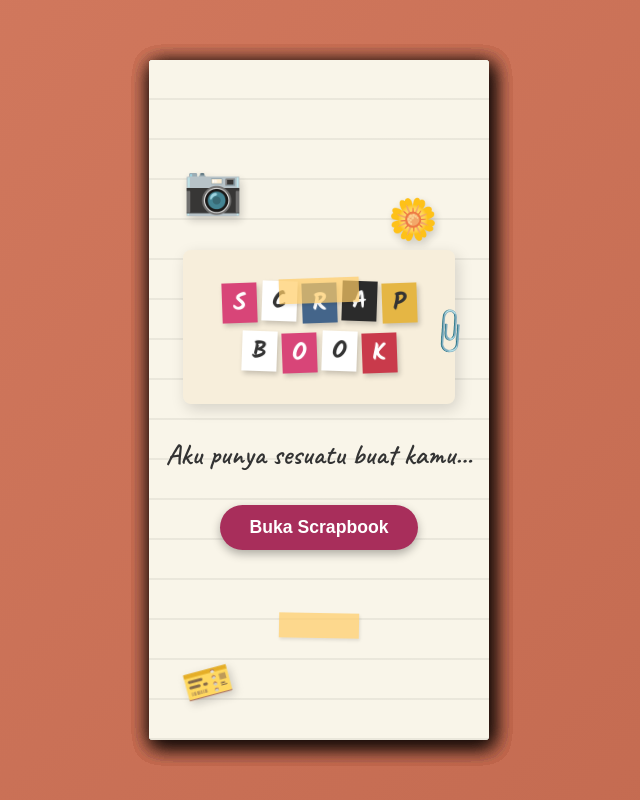
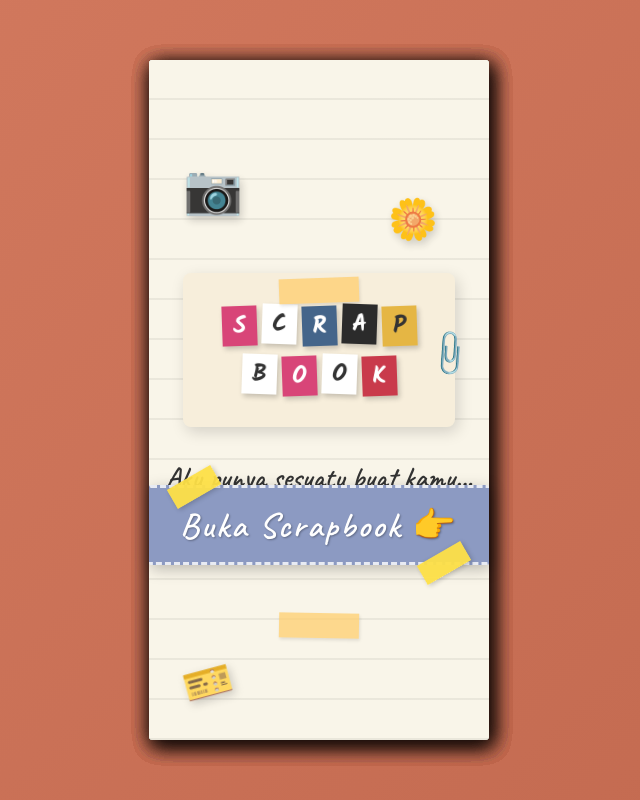
Before and after one commit to MakdumIbrohim/3d-happy-birthday-flipbook, a plain HTML site: page index.html in a window 1280 px wide. Both pictures are taken after a click on the button "▶ Putar Lagu & Buka". Shown: the whole page, without its empty margins (321-961 px from the left). Drawn offline with Linux system fonts and the light colour scheme.

Commit message:
feat: replace open button with a 3D swipe-to-peel interaction for opening the scrapbook

```diff
--- a/index.html
+++ b/index.html
@@ -251,7 +251,13 @@
                     <div class="tape tape-bottom"></div>
 
                     <p class="subtitle">Aku punya sesuatu buat kamu...</p>
-                    <button class="btn-open">Buka Scrapbook</button>
+                    <div class="swipe-open-container" id="swipeOpenContainer">
+                        <div class="swipe-plaster" id="swipePlaster">
+                            <div class="washi-tape top"></div>
+                            <div class="seal-text">Buka Scrapbook 👉</div>
+                            <div class="washi-tape bottom"></div>
+                        </div>
+                    </div>
                 </div>
             </div>
 
--- a/script.js
+++ b/script.js
@@ -2,7 +2,8 @@ document.addEventListener('DOMContentLoaded', () => {
     const musicOverlay = document.getElementById('music-overlay');
     const btnPlayMusic = document.getElementById('btn-play-music');
     const bgMusic = document.getElementById('bg-music');
-    const btnOpen = document.querySelector('.btn-open');
+    const swipePlaster = document.getElementById('swipePlaster');
+    const swipeContainer = document.getElementById('swipeOpenContainer');
     const giftBox = document.getElementById('giftBox');
     const finalCard = document.getElementById('finalCard');
     const page1 = document.getElementById('page1');
@@ -81,8 +82,45 @@ document.addEventListener('DOMContentLoaded', () => {
         book.classList.add('show-book');
     });
 
-    // Buka cover
-    btnOpen.addEventListener('click', () => {
+    // Logika Swipe Plaster (Pengganti Tombol Buka)
+    if (swipePlaster && swipeContainer) {
+        let isDraggingPlaster = false;
+        let startXPlaster = 0;
+        let currentXPlaster = 0;
+        let maxSlidePlaster = 0;
+
+        function startSwipePlaster(e) {
+            isDraggingPlaster = true;
+            startXPlaster = e.type.includes('mouse') ? e.pageX : e.touches[0].pageX;
+            maxSlidePlaster = swipeContainer.offsetWidth; // Menggunakan lebar container sebagai batas rotasi
+            swipePlaster.style.transition = 'none';
+            // Set titik poros di sebelah kanan agar seolah dikelupas dari kiri ke kanan!
+            swipePlaster.style.transformOrigin = 'right center';
+        }
+
+        function moveSwipePlaster(e) {
+            if (!isDraggingPlaster) return;
+            let x = e.type.includes('mouse') ? e.pageX : e.touches[0].pageX;
+            currentXPlaster = x - startXPlaster;
+            if (currentXPlaster < 0) currentXPlaster = 0;
+            if (currentXPlaster > maxSlidePlaster) currentXPlaster = maxSlidePlaster;
+
+            // Kalkulasi sudut putar (maksimal 110 derajat saat ditarik full) - lengkungan 3D
+            let peelAngle = (currentXPlaster / maxSlidePlaster) * 110;
+            swipePlaster.style.transform = `perspective(1000px) rotateY(${peelAngle}deg)`;
+        }
+
+        function endSwipePlaster() {
+            if (!isDraggingPlaster) return;
+            isDraggingPlaster = false;
+            // Jika dikelupas lebih dari 40%, segel kertas terbuka sepenuhnya
+            if (currentXPlaster >= maxSlidePlaster * 0.4) {
+                swipePlaster.style.transition = 'transform 0.6s ease, opacity 0.5s ease';
+                swipePlaster.style.transform = `perspective(1000px) rotateY(140deg)`;
+                swipePlaster.style.opacity = '0';
+
+                setTimeout(() => {
+                    swipeContainer.style.display = 'none'; // Sembunyikan slider/segel
                     page1.classList.add('hidden');
                     document.getElementById('loadingText').style.opacity = '1';
 
@@ -93,7 +131,22 @@ document.addEventListener('DOMContentLoaded', () => {
                         }
                     }, 3000);
                     updateUI();
-    });
+                }, 400);
+            } else {
+                // Batal, menempel kembali dengan mulus
+                swipePlaster.style.transition = 'transform 0.4s ease';
+                swipePlaster.style.transform = `perspective(1000px) rotateY(0deg)`;
+                currentXPlaster = 0;
+            }
+        }
+
+        swipePlaster.addEventListener('mousedown', startSwipePlaster);
+        swipePlaster.addEventListener('touchstart', startSwipePlaster, {passive: true});
+        document.addEventListener('mousemove', moveSwipePlaster);
+        document.addEventListener('touchmove', moveSwipePlaster, {passive: false});
+        document.addEventListener('mouseup', endSwipePlaster);
+        document.addEventListener('touchend', endSwipePlaster);
+    }
 
     // Logika Swipe / Gesture (Mobile & Mouse Drag)
     let startX = 0;
--- a/style.css
+++ b/style.css
@@ -393,27 +393,79 @@ body {
     z-index: 5;
 }
 
-.btn-open {
-    background-color: #a82e5b;
-    color: white;
-    border: none;
-    padding: 12px 30px;
-    font-size: 1.1rem;
-    font-weight: bold;
-    border-radius: 25px;
-    cursor: pointer;
-    box-shadow: 0 4px 10px rgba(0, 0, 0, 0.3);
-    transition: transform 0.2s, background-color 0.2s;
-    z-index: 5;
+/* Track Geser Transparan */
+.swipe-open-container {
+    width: 100%; /* Sesuai dengan lebar buku persis */
+    height: 90px;
+    position: absolute;
+    bottom: 25%;
+    left: 0;
+    display: flex;
+    align-items: center;
+    justify-content: flex-start;
+    z-index: 15;
+    transition: opacity 0.5s ease;
+    perspective: 1000px; /* Penting untuk efek lipatan 3D */
 }
 
-.btn-open:hover {
-    background-color: #92254e;
-    transform: scale(1.05);
+/* Label Kertas yang Digeser (Biru keunguan presisi) */
+.swipe-plaster {
+    position: absolute;
+    left: 0;
+    width: 100%; /* Presisi sesuai lebar sampul, tidak melebihi buku */
+    height: 80px;
+    background-color: #8c9ac2;
+    display: flex;
+    align-items: center;
+    justify-content: center;
+    cursor: grab;
+    touch-action: pan-y;
+    z-index: 16;
+    box-shadow: 2px 4px 15px rgba(0, 0, 0, 0.25);
+    border-radius: 2px;
+    /* Efek kertas sobek atas bawah */
+    border-top: 3px dashed rgba(255, 255, 255, 0.8);
+    border-bottom: 3px dashed rgba(255, 255, 255, 0.8);
+    transition: box-shadow 0.2s;
 }
 
-.btn-open:active {
-    transform: scale(0.95);
+.swipe-plaster:active {
+    cursor: grabbing;
+    box-shadow: 4px 8px 18px rgba(0, 0, 0, 0.35);
+}
+
+/* Tulisan di Kertas */
+.seal-text {
+    font-family: 'Caveat', cursive;
+    font-size: 2.2rem;
+    color: #ffffff;
+    font-weight: bold;
+    user-select: none;
+    text-shadow: 1px 1px 2px rgba(0, 0, 0, 0.3);
+    letter-spacing: 2px;
+    white-space: nowrap; /* Teks tidak terpotong ke bawah */
+}
+
+/* Dua Selotip Penahan Atas & Bawah (Kuning cerah) */
+.washi-tape {
+    position: absolute;
+    width: 50px;
+    height: 22px;
+    background-color: rgba(253, 224, 71, 0.95);
+    box-shadow: 1px 2px 5px rgba(0, 0, 0, 0.2);
+    z-index: 17;
+}
+
+.washi-tape.top {
+    top: -12px;
+    left: 20px;
+    transform: rotate(-30deg);
+}
+
+.washi-tape.bottom {
+    bottom: -12px;
+    right: 20px;
+    transform: rotate(-30deg);
 }
 
 /* Desain Halaman 2, 3 */
```
Lines whose indentation alone changed are shown as unchanged.
